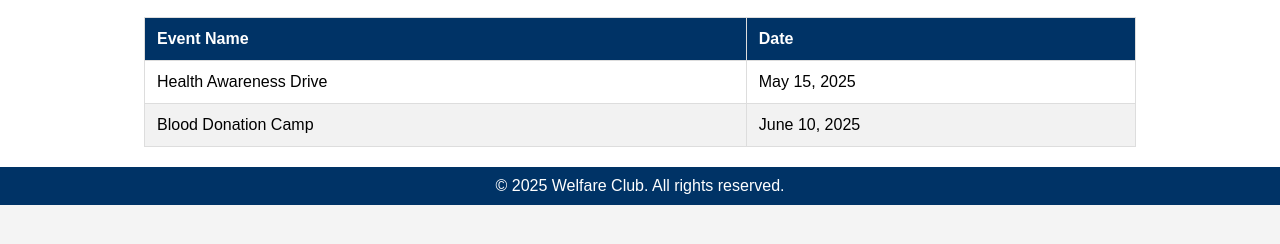
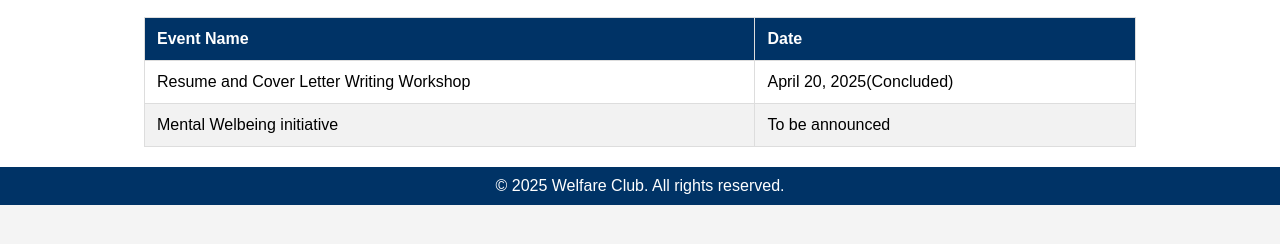
Before and after one commit to Vedant-Manna/welfare-club-iitg.odp, a plain HTML site: page events.html in a window 1280 px wide. Shown: the part 196-440 px from the top of the page. Drawn offline with Linux system fonts and the light colour scheme.

Commit message:
Update events.html

```diff
--- a/events.html
+++ b/events.html
@@ -121,12 +121,12 @@
         </thead>
         <tbody>
           <tr>
-            <td>Health Awareness Drive</td>
-            <td>May 15, 2025</td>
+            <td>Resume and Cover Letter Writing Workshop</td>
+            <td>April 20, 2025(Concluded)</td>
           </tr>
           <tr>
-            <td>Blood Donation Camp</td>
-            <td>June 10, 2025</td>
+            <td>Mental Welbeing initiative</td>
+            <td>To be announced</td>
           </tr>
         </tbody>
       </table>
```
